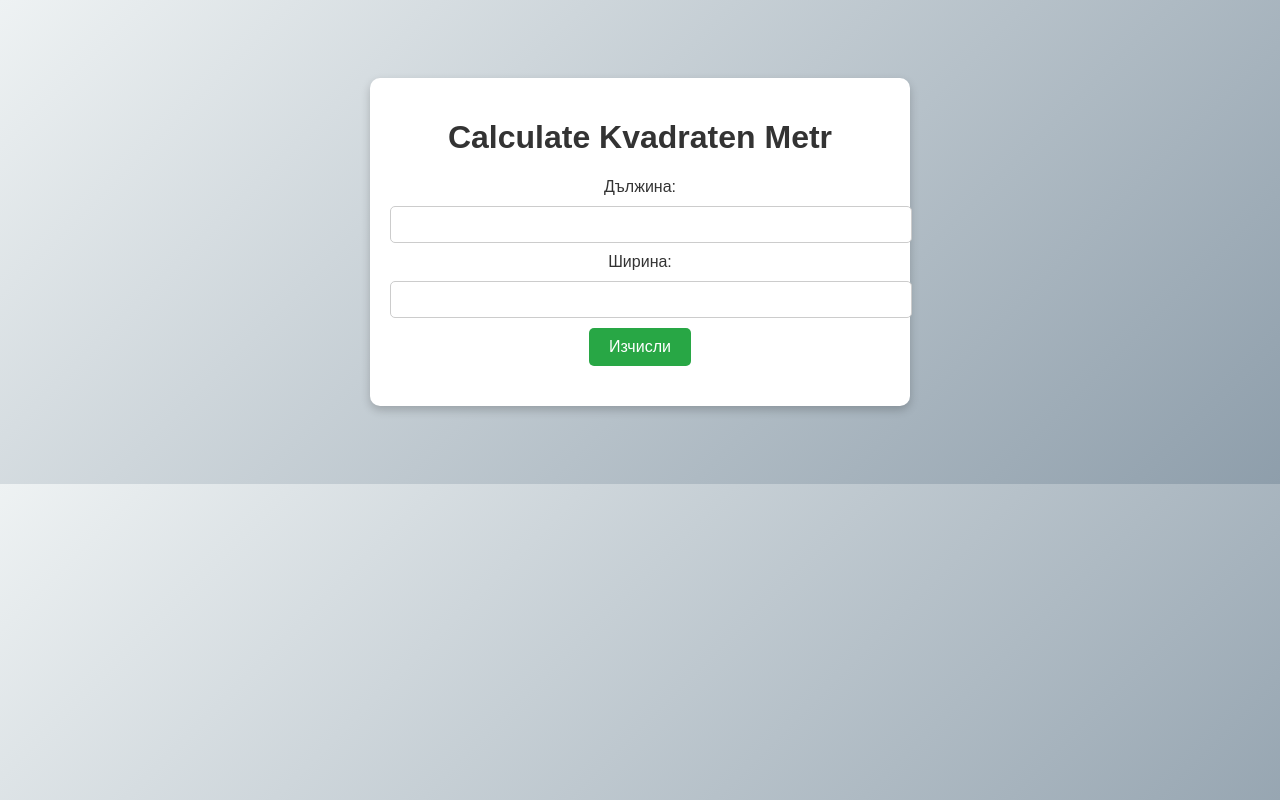
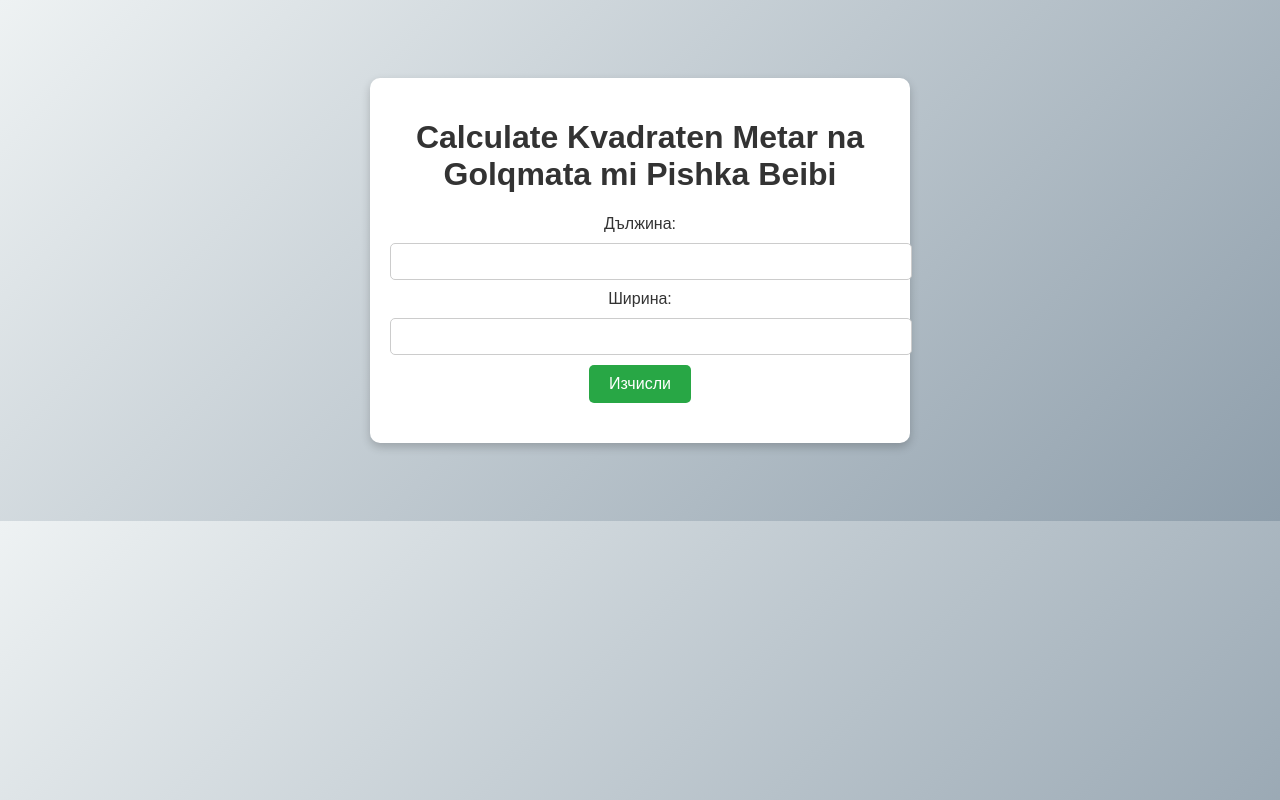
Before and after one commit to The-Wild-Forks/kvadratni-metri, a plain HTML site: page index.html in a window 1280 px wide. Drawn offline with Linux system fonts and the light colour scheme.

Commit message:
Update index.html

```diff
--- a/index.html
+++ b/index.html
@@ -49,7 +49,7 @@
 </head>
 <body>
     <div class="container">
-        <h1>Calculate Kvadraten Metr</h1>
+        <h1>Calculate Kvadraten Metar na Golqmata mi Pishka Beibi</h1>
         <form id="areaForm">
             <label for="duljina">Дължина:</label>
             <input type="number" id="duljina" name="duljina" required>
```
